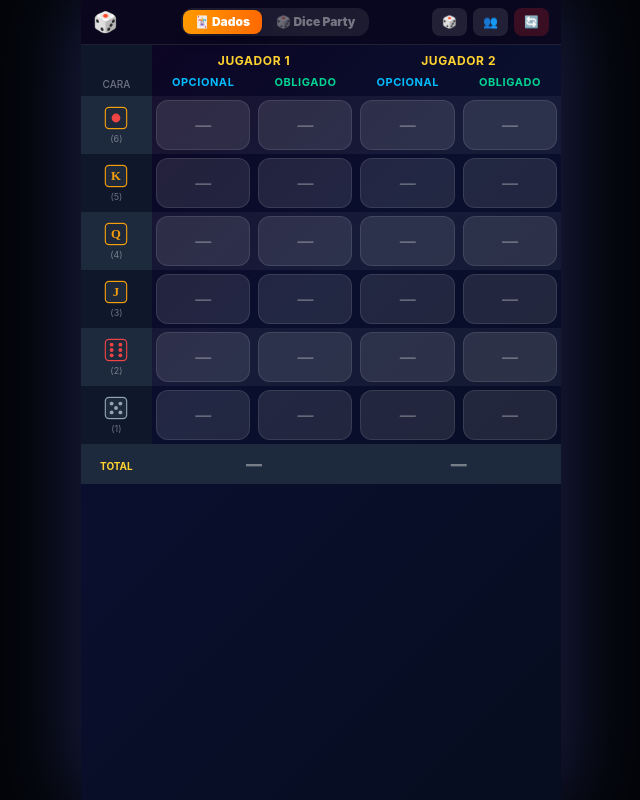
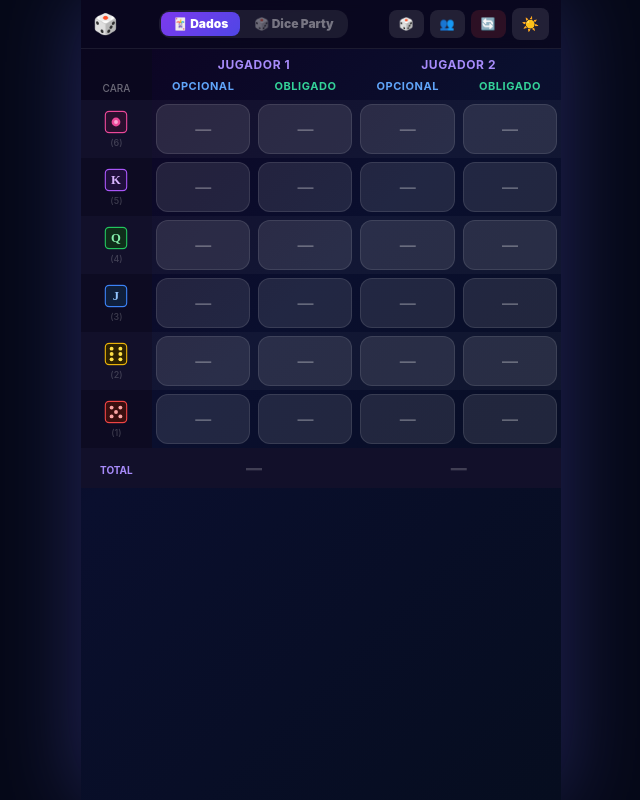
Before and after one commit to josico-dev/dados-scorer, a React (Vite) app: page / in a window 1280 px wide. Shown: the whole page, without its empty margins (319-959 px from the left). Built offline with nearby package versions, Linux system fonts and the light colour scheme.

Commit message:
feat: face-value colored dice + colorful normal mode icons + light/dark theme toggle + lock color fix (lime green)

```diff
--- a/src/App.jsx
+++ b/src/App.jsx
@@ -1,22 +1,24 @@
 // ─── App principal ─────────────────────────────────────────────────────────
 
 import { useState, useEffect } from 'react'
-
-import { DEFAULT_PLAYERS, ROWS, SUBTYPES } from './config'
+import { DEFAULT_PLAYERS, ROWS } from './config'
 import { loadState, saveState } from './storage'
 import { emptyScores } from './helpers'
+import { THEMES, loadTheme, saveTheme } from './theme'
 import DadosMode from './modes/DadosMode'
 import DicePartyMode from './modes/DicePartyMode'
 import DiceRoller from './components/DiceRoller'
-import PlayersModal from './PlayersModal'
-import ResetModal from './ResetModal'
 
 const MODE_KEY = 'dados-scorer-mode'
 const loadMode = () => { try { return localStorage.getItem(MODE_KEY) || 'dados' } catch { return 'dados' } }
 const saveMode = m => { try { localStorage.setItem(MODE_KEY, m) } catch {} }
 
 export default function App() {
-  const [mode, setMode] = useState(() => loadMode())
+  const [mode,      setMode]      = useState(() => loadMode())
+  const [themeName, setThemeName] = useState(() => loadTheme())
+
+  const theme = THEMES[themeName] ?? THEMES.dark
+  const isDark = themeName === 'dark'
 
   // ── Estado modo Dados ────────────────────────────────────────────────────
   const saved = loadState()
@@ -28,6 +30,10 @@ export default function App() {
 
   useEffect(() => { saveState(players, scores) }, [players, scores])
   useEffect(() => { saveMode(mode) }, [mode])
+  useEffect(() => {
+    saveTheme(themeName)
+    document.body.style.background = theme.bodyBg
+  }, [themeName, theme.bodyBg])
 
   function updateScore(pi, rowId, sub, val) {
     setScores(prev => ({
@@ -53,24 +59,24 @@ export default function App() {
     setShowResetModal(false)
   }
 
-  // ── Tab toggle de modo ───────────────────────────────────────────────────
+  function toggleTheme() {
+    setThemeName(t => t === 'dark' ? 'light' : 'dark')
+  }
+
+  // ── Componentes de header compartidos ────────────────────────────────────
 
   function ModeToggle() {
     return (
-      <div className="flex rounded-xl p-0.5 gap-0.5" style={{ background: 'rgba(255,255,255,0.08)' }}>
+      <div className="flex rounded-xl p-0.5 gap-0.5" style={{ background: isDark ? 'rgba(255,255,255,0.08)' : 'rgba(0,0,0,0.08)' }}>
         {[
-          { id: 'dados',      label: '🃏 Dados',      active: 'from-amber-500 to-orange-500' },
-          { id: 'dice-party', label: '🎲 Dice Party', active: 'from-violet-500 to-indigo-500' },
+          { id: 'dados',      label: '🃏 Dados'      },
+          { id: 'dice-party', label: '🎲 Dice Party' },
         ].map(m => (
-          <button
-            key={m.id}
-            onClick={() => setMode(m.id)}
-            className={`px-3 py-1 rounded-lg text-xs font-black transition-all ${
-              mode === m.id
-                ? `bg-gradient-to-r ${m.active} text-white shadow-lg`
-                : 'text-white/40 hover:text-white/70'
-            }`}
-          >
+          <button key={m.id} onClick={() => setMode(m.id)}
+            className="px-3 py-1 rounded-lg text-xs font-black transition-all"
+            style={mode === m.id
+              ? { background: 'linear-gradient(135deg,#7c3aed,#4f46e5)', color: '#fff' }
+              : { color: theme.textMuted }}>
             {m.label}
           </button>
         ))}
@@ -78,36 +84,65 @@ export default function App() {
     )
   }
 
+  function HeaderButtons({ extra }) {
+    return (
+      <div className="flex gap-1.5 items-center">
+        {extra}
+        {/* Toggle tema */}
+        <button onClick={toggleTheme}
+          className="px-2.5 py-1.5 rounded-lg text-sm transition"
+          style={{ background: isDark ? 'rgba(255,255,255,0.1)' : 'rgba(0,0,0,0.08)', color: theme.text }}>
+          {isDark ? '☀️' : '🌙'}
+        </button>
+      </div>
+    )
+  }
+
   // ── Modo Dice Party ───────────────────────────────────────────────────────
   if (mode === 'dice-party') {
-    return <DicePartyMode modeToggle={<ModeToggle />} />
+    return (
+      <DicePartyMode
+        theme={theme}
+        isDark={isDark}
+        modeToggle={<ModeToggle />}
+        themeToggle={<HeaderButtons />}
+        onToggleTheme={toggleTheme}
+      />
+    )
   }
 
   // ── Modo Dados ────────────────────────────────────────────────────────────
   return (
-    <div className="app-shell text-white select-none" style={{ background: 'linear-gradient(135deg, #0d0221 0%, #0a0f2e 40%, #060d1f 100%)' }}>
-      <header className="shrink-0 backdrop-blur border-b border-white/10 px-3 py-2 flex items-center justify-between gap-2" style={{ background: 'rgba(10,8,30,0.85)' }}>
+    <div className="app-shell select-none" style={{ background: theme.appBg, color: theme.text }}>
+      <header className="shrink-0 backdrop-blur border-b px-3 py-2 flex items-center justify-between gap-2"
+        style={{ background: theme.headerBg, borderColor: theme.borderSubtle }}>
         <span className="text-xl">🎲</span>
         <ModeToggle />
-        <div className="flex gap-1.5">
+        <HeaderButtons extra={
+          <>
             <button onClick={() => setShowDiceRoller(v => !v)}
-            className={`px-2.5 py-1.5 rounded-lg text-xs font-medium transition ${showDiceRoller ? 'bg-amber-500/30 text-amber-300' : 'bg-white/10 hover:bg-white/20'}`}>
+              className="px-2.5 py-1.5 rounded-lg text-xs font-medium transition"
+              style={{ background: showDiceRoller ? 'rgba(245,158,11,0.25)' : (isDark ? 'rgba(255,255,255,0.1)' : 'rgba(0,0,0,0.08)'), color: showDiceRoller ? '#f59e0b' : theme.text }}>
               🎲
             </button>
             <button onClick={() => setShowPlayersModal(true)}
-            className="px-2.5 py-1.5 rounded-lg bg-white/10 hover:bg-white/20 text-xs font-medium transition">
+              className="px-2.5 py-1.5 rounded-lg text-xs font-medium transition"
+              style={{ background: isDark ? 'rgba(255,255,255,0.1)' : 'rgba(0,0,0,0.08)', color: theme.text }}>
               👥
             </button>
             <button onClick={() => setShowResetModal(true)}
-            className="px-2.5 py-1.5 rounded-lg bg-red-500/20 hover:bg-red-500/30 text-red-400 text-xs font-medium transition">
+              className="px-2.5 py-1.5 rounded-lg text-xs font-medium transition"
+              style={{ background: 'rgba(239,68,68,0.15)', color: '#f87171' }}>
               🔄
             </button>
-        </div>
+          </>
+        } />
       </header>
 
-      {/* Contenedor que limita la altura — min-h-0 es clave para flex-1 anidado */}
       <div className="flex-1 min-h-0 flex flex-col">
         <DadosMode
+          theme={theme}
+          isDark={isDark}
           players={players}
           scores={scores}
           showPlayersModal={showPlayersModal}
@@ -118,7 +153,7 @@ export default function App() {
           onSavePlayers={savePlayers}
           onResetScores={resetScores}
         />
-        {showDiceRoller && <div className="shrink-0 safe-bottom"><DiceRoller /></div>}
+        {showDiceRoller && <div className="shrink-0 safe-bottom"><DiceRoller theme={theme} isDark={isDark} /></div>}
       </div>
     </div>
   )
--- a/src/DiceIcons.jsx
+++ b/src/DiceIcons.jsx
@@ -1,76 +1,76 @@
-// ─── Iconos SVG de los dados ───────────────────────────────────────────────
-//
-// Cada componente representa una cara del dado como SVG.
-// Todos tienen el mismo tamaño (w-9 h-9) y fondo oscuro.
+// ─── Iconos SVG de los dados — modo normal ────────────────────────────────
+// Cada cara tiene un color vivo propio, coherente con FACE_COLORS de Die.jsx
 
-// Estilo base compartido por todos los dados
 const BASE = { viewBox: '0 0 48 48', className: 'w-9 h-9', fill: 'none' }
-const BG_GOLD  = { x: 2, y: 2, width: 44, height: 44, rx: 8, fill: '#1e293b', stroke: '#f59e0b', strokeWidth: 2.5 }
-const BG_RED   = { ...BG_GOLD, stroke: '#ef4444' }
-const BG_GRAY  = { ...BG_GOLD, stroke: '#94a3b8' }
 
-// AS → punto rojo central (borde dorado)
+// AS (valor 6) → rosa/fucsia
 function DiceAs() {
   return (
     <svg {...BASE}>
-      <rect {...BG_GOLD} />
-      <circle cx="24" cy="24" r="9" fill="#ef4444" />
+      <rect x="2" y="2" width="44" height="44" rx="8" fill="#2a0f2e" stroke="#ec4899" strokeWidth="2.5"/>
+      <circle cx="24" cy="24" r="9" fill="#ec4899" />
+      <circle cx="24" cy="24" r="4" fill="#f9a8d4" />
     </svg>
   )
 }
 
-// K, Q, J → letra en dorado sobre dado (borde dorado)
-function DiceLetter({ letter }) {
+// K (valor 5) → morado
+function DiceK() {
   return (
     <svg {...BASE}>
-      <rect {...BG_GOLD} />
-      <text x="24" y="33" textAnchor="middle" fontSize="26" fill="#f59e0b" fontWeight="bold" fontFamily="serif">
-        {letter}
-      </text>
+      <rect x="2" y="2" width="44" height="44" rx="8" fill="#1f0f3b" stroke="#a855f7" strokeWidth="2.5"/>
+      <text x="24" y="33" textAnchor="middle" fontSize="26" fill="#d8b4fe" fontWeight="bold" fontFamily="serif">K</text>
     </svg>
   )
 }
 
-// VI → 6 puntos rojos (borde rojo)
-function DiceSix() {
-  const dots = [
-    [15, 13], [33, 13],
-    [15, 24], [33, 24],
-    [15, 35], [33, 35],
-  ]
+// Q (valor 4) → verde
+function DiceQ() {
   return (
     <svg {...BASE}>
-      <rect {...BG_RED} />
-      {dots.map(([cx, cy], i) => (
-        <circle key={i} cx={cx} cy={cy} r="4" fill="#ef4444" />
-      ))}
+      <rect x="2" y="2" width="44" height="44" rx="8" fill="#0f2e1a" stroke="#22c55e" strokeWidth="2.5"/>
+      <text x="24" y="33" textAnchor="middle" fontSize="26" fill="#86efac" fontWeight="bold" fontFamily="serif">Q</text>
     </svg>
   )
 }
 
-// V → 5 puntos grises (borde gris)
-function DiceFive() {
-  const dots = [
-    [15, 15], [33, 15],
-    [24, 24],
-    [15, 33], [33, 33],
-  ]
+// J (valor 3) → azul
+function DiceJ() {
   return (
     <svg {...BASE}>
-      <rect {...BG_GRAY} />
-      {dots.map(([cx, cy], i) => (
-        <circle key={i} cx={cx} cy={cy} r="4" fill="#94a3b8" />
-      ))}
+      <rect x="2" y="2" width="44" height="44" rx="8" fill="#0f1f3b" stroke="#3b82f6" strokeWidth="2.5"/>
+      <text x="24" y="33" textAnchor="middle" fontSize="26" fill="#93c5fd" fontWeight="bold" fontFamily="serif">J</text>
     </svg>
   )
 }
 
-// Mapa de id de cara → componente SVG
+// VI (valor 2) → amarillo — 6 puntos
+function DiceSix() {
+  const dots = [[15,13],[33,13],[15,24],[33,24],[15,35],[33,35]]
+  return (
+    <svg {...BASE}>
+      <rect x="2" y="2" width="44" height="44" rx="8" fill="#2e2200" stroke="#eab308" strokeWidth="2.5"/>
+      {dots.map(([cx,cy],i) => <circle key={i} cx={cx} cy={cy} r="4" fill="#fde047"/>)}
+    </svg>
+  )
+}
+
+// V (valor 1) → rojo — 5 puntos
+function DiceFive() {
+  const dots = [[15,15],[33,15],[24,24],[15,33],[33,33]]
+  return (
+    <svg {...BASE}>
+      <rect x="2" y="2" width="44" height="44" rx="8" fill="#3b0f0f" stroke="#ef4444" strokeWidth="2.5"/>
+      {dots.map(([cx,cy],i) => <circle key={i} cx={cx} cy={cy} r="4" fill="#fca5a5"/>)}
+    </svg>
+  )
+}
+
 export const DICE_ICONS = {
   as: <DiceAs />,
-  k:  <DiceLetter letter="K" />,
-  q:  <DiceLetter letter="Q" />,
-  j:  <DiceLetter letter="J" />,
+  k:  <DiceK />,
+  q:  <DiceQ />,
+  j:  <DiceJ />,
   vi: <DiceSix />,
   v:  <DiceFive />,
 }
--- a/src/diceParty/Die.jsx
+++ b/src/diceParty/Die.jsx
@@ -19,11 +19,12 @@ export const FACE_COLORS = {
   3: { bg: '#0f1f3b', border: '#3b82f6', pip: '#93c5fd', glow: '#3b82f688' }, // azul
   4: { bg: '#0f2e1a', border: '#22c55e', pip: '#86efac', glow: '#22c55e88' }, // verde
   5: { bg: '#1f0f3b', border: '#a855f7', pip: '#d8b4fe', glow: '#a855f788' }, // morado
-  6: { bg: '#0a2530', border: '#06b6d4', pip: '#67e8f9', glow: '#06b6d488' }, // celeste
+  6: { bg: '#2a0f2e', border: '#ec4899', pip: '#f9a8d4', glow: '#ec489988' }, // rosa/fucsia (diferente del azul 3)
   0: { bg: '#1e293b', border: '#475569', pip: '#94a3b8', glow: '#47556944' }, // sin valor
 }
 
-export const LOCKED_COLORS = { bg: '#1e1a0e', border: '#f59e0b', pip: '#fcd34d', glow: '#f59e0b99' }
+// Bloqueado: verde lima (diferente del amarillo valor-2)
+export const LOCKED_COLORS = { bg: '#0f200f', border: '#84cc16', pip: '#d9f99d', glow: '#84cc1699' }
 
 export default function Die({ value, locked, rolling, onClick, className = '', size = 64 }) {
   const [animKey, setAnimKey] = useState(0)
--- a/src/modes/DadosMode.jsx
+++ b/src/modes/DadosMode.jsx
@@ -8,36 +8,43 @@ import PlayersModal from '../PlayersModal'
 import ResetModal from '../ResetModal'
 
 export default function DadosMode({
+  theme, isDark,
   players, scores, showPlayersModal, showResetModal,
   onUpdateScore, onOpenPlayers, onOpenReset,
   onClosePlayers, onCloseReset, onSavePlayers, onResetScores,
 }) {
+  const t = theme ?? {}
+
   return (
     <>
-      <div className="overflow-x-auto safe-bottom">
+      <div className="flex-1 min-h-0 overflow-x-auto overflow-y-auto safe-bottom">
         <table
           className="border-separate border-spacing-0 w-full"
           style={{ minWidth: `${Math.max(320, 80 + players.length * 120)}px` }}
         >
           <thead>
             <tr>
-              <th className="sticky left-0 z-20 bg-slate-900 w-12 min-w-[48px]" />
+              <th className="sticky left-0 z-20 w-12 min-w-[48px]"
+                style={{ background: t.headerBg ?? '#0a081e' }} />
               {players.map((name, i) => (
                 <th key={i} colSpan={2} className="text-center px-1 pt-2 pb-1">
-                  <span className="block text-xs font-bold text-amber-300 uppercase tracking-wider truncate max-w-[120px] mx-auto">
+                  <span className="block text-xs font-bold uppercase tracking-wider truncate max-w-[120px] mx-auto"
+                    style={{ color: '#a78bfa' }}>
                     {name}
                   </span>
                 </th>
               ))}
             </tr>
             <tr>
-              <th className="sticky left-0 z-20 bg-slate-900 text-center px-2 py-1 text-[10px] text-white/40 font-medium uppercase w-12 min-w-[48px]">
+              <th className="sticky left-0 z-20 text-center px-2 py-1 text-[10px] font-medium uppercase w-12 min-w-[48px]"
+                style={{ background: t.headerBg ?? '#0a081e', color: t.textMuted }}>
                 Cara
               </th>
               {players.map((_, pi) =>
                 SUBTYPES.map(sub => (
                   <th key={`${pi}-${sub.id}`}
-                    className={`text-center px-1 pb-1 text-[11px] font-bold uppercase tracking-wider w-16 min-w-[56px] ${sub.id === 'Opc' ? 'text-sky-400' : 'text-emerald-400'}`}>
+                    className="text-center px-1 pb-1 text-[11px] font-bold uppercase tracking-wider w-16 min-w-[56px]"
+                    style={{ color: sub.id === 'Opc' ? '#60a5fa' : '#34d399' }}>
                     {sub.label}
                   </th>
                 ))
@@ -47,17 +54,20 @@ export default function DadosMode({
 
           <tbody>
             {ROWS.map((row, rowIndex) => (
-              <tr key={row.id} className={rowIndex % 2 === 0 ? 'bg-white/5' : 'bg-transparent'}>
-                <td className={`sticky left-0 z-10 px-1 py-0.5 whitespace-nowrap ${rowIndex % 2 === 0 ? 'bg-slate-800' : 'bg-slate-900'}`}>
+              <tr key={row.id} style={{ background: rowIndex % 2 === 0 ? t.rowEven : t.rowOdd }}>
+                <td className="sticky left-0 z-10 px-1 py-0.5 whitespace-nowrap"
+                  style={{ background: rowIndex % 2 === 0 ? (isDark ? '#12102a' : '#e8ecf5') : (isDark ? '#0d0b22' : '#f0f4ff') }}>
                   <div className="flex flex-col items-center">
                     <div className="scale-[0.65] origin-center -my-1">{DICE_ICONS[row.id]}</div>
-                    <span className="text-[9px] text-white/40">({row.value})</span>
+                    <span className="text-[9px] font-medium" style={{ color: t.textFaint }}>({row.value})</span>
                   </div>
                 </td>
                 {players.map((_, pi) =>
                   SUBTYPES.map(sub => (
                     <td key={`${pi}-${sub.id}`} className="px-1 py-1">
                       <ScoreCell
+                        theme={theme}
+                        isDark={isDark}
                         value={scores[pi]?.[row.id]?.[sub.id] ?? ''}
                         faceValue={row.value}
                         onChange={val => onUpdateScore(pi, row.id, sub.id, val)}
@@ -68,15 +78,18 @@ export default function DadosMode({
               </tr>
             ))}
 
-            <tr className="border-t-2 border-amber-400/40">
-              <td className="sticky left-0 z-10 bg-slate-800 px-2 py-2 text-center">
-                <span className="text-[10px] font-bold text-amber-300 uppercase">Total</span>
+            <tr style={{ borderTop: '2px solid rgba(167,139,250,0.3)' }}>
+              <td className="sticky left-0 z-10 px-2 py-2 text-center"
+                style={{ background: isDark ? '#12102a' : '#dde3f5' }}>
+                <span className="text-[10px] font-bold uppercase" style={{ color: '#a78bfa' }}>Total</span>
               </td>
               {players.map((_, pi) => {
                 const total = playerTotal(scores, pi)
                 return (
-                  <td key={pi} colSpan={2} className="text-center px-1 py-2 bg-slate-800">
-                    <span className={`text-base font-black tabular-nums ${total > 0 ? 'text-amber-300' : 'text-white/40'}`}>
+                  <td key={pi} colSpan={2} className="text-center px-1 py-2"
+                    style={{ background: isDark ? '#12102a' : '#dde3f5' }}>
+                    <span className="text-base font-black tabular-nums"
+                      style={{ color: total > 0 ? '#a78bfa' : t.textFaint }}>
                       {total || '—'}
                     </span>
                   </td>
--- /dev/null
+++ b/src/theme.js
@@ -0,0 +1,40 @@
+// ─── Sistema de tema claro/oscuro ────────────────────────────────────────────
+
+export const THEMES = {
+  dark: {
+    appBg:        'linear-gradient(135deg, #0d0221 0%, #0a0f2e 40%, #060d1f 100%)',
+    headerBg:     'rgba(10,8,30,0.85)',
+    scorecardBg:  'rgba(15,12,40,0.85)',
+    scorecardBorder: 'rgba(99,102,241,0.2)',
+    rowEven:      'rgba(255,255,255,0.03)',
+    rowOdd:       'transparent',
+    text:         '#f1f5f9',
+    textMuted:    'rgba(255,255,255,0.4)',
+    textFaint:    'rgba(255,255,255,0.2)',
+    cellBg:       'rgba(255,255,255,0.05)',
+    inputBg:      'rgba(255,255,255,0.08)',
+    borderSubtle: 'rgba(255,255,255,0.08)',
+    sectionBg:    'rgba(0,0,0,0.3)',
+    bodyBg:       '#060918',
+  },
+  light: {
+    appBg:        'linear-gradient(135deg, #f0f4ff 0%, #e8eeff 40%, #f5f0ff 100%)',
+    headerBg:     'rgba(255,255,255,0.9)',
+    scorecardBg:  'rgba(255,255,255,0.95)',
+    scorecardBorder: 'rgba(99,102,241,0.25)',
+    rowEven:      'rgba(0,0,0,0.03)',
+    rowOdd:       'transparent',
+    text:         '#0f172a',
+    textMuted:    'rgba(0,0,0,0.45)',
+    textFaint:    'rgba(0,0,0,0.25)',
+    cellBg:       'rgba(0,0,0,0.04)',
+    inputBg:      'rgba(0,0,0,0.06)',
+    borderSubtle: 'rgba(0,0,0,0.08)',
+    sectionBg:    'rgba(0,0,0,0.06)',
+    bodyBg:       '#dde3f5',
+  },
+}
+
+const THEME_KEY = 'dados-scorer-theme'
+export const loadTheme = () => { try { return localStorage.getItem(THEME_KEY) || 'dark' } catch { return 'dark' } }
+export const saveTheme = t => { try { localStorage.setItem(THEME_KEY, t) } catch {} }
```
Also changed, not shown: src/modes/DicePartyMode.jsx (+14 -5 lines). Lines whose indentation alone changed are shown as unchanged.
